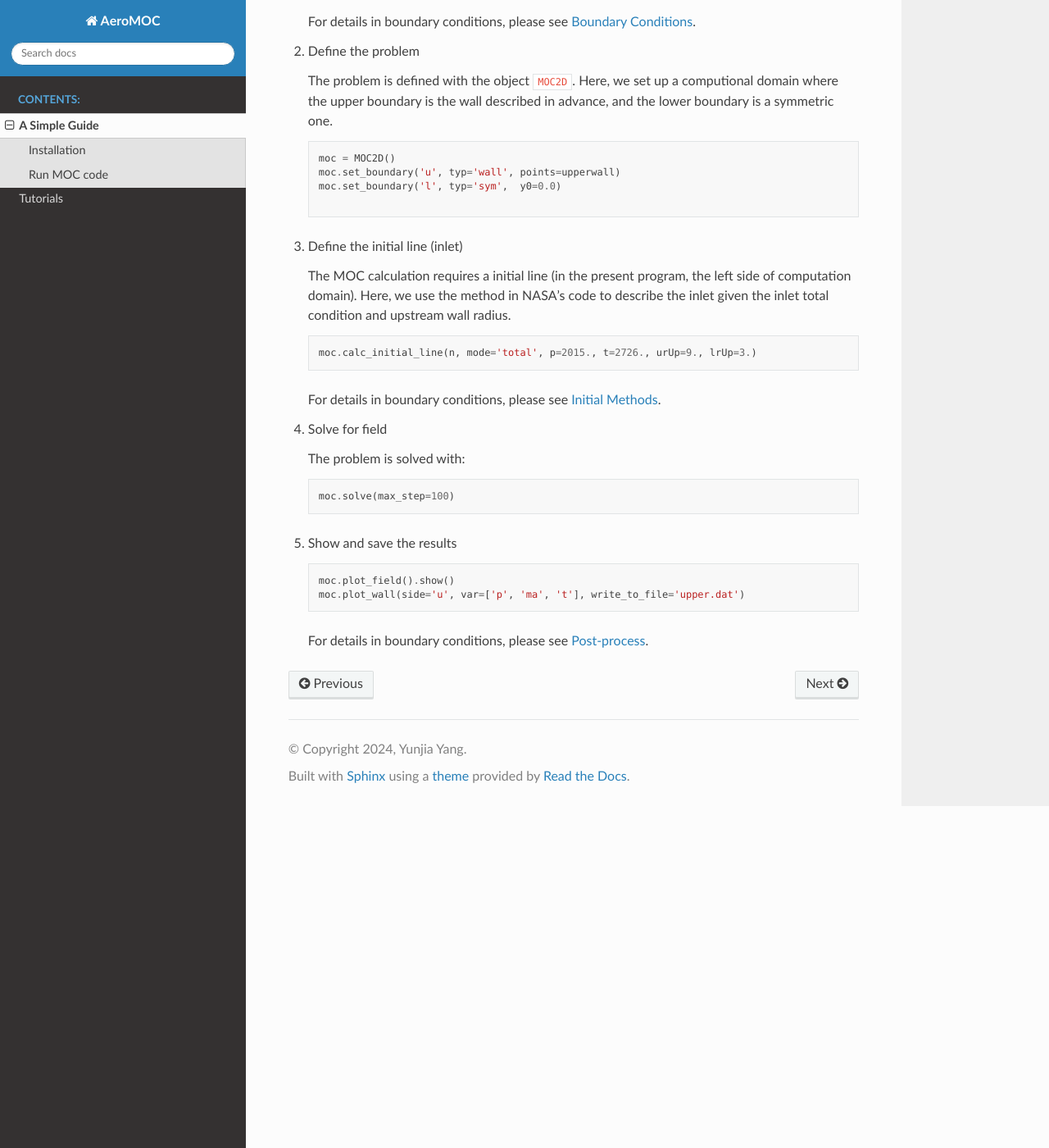
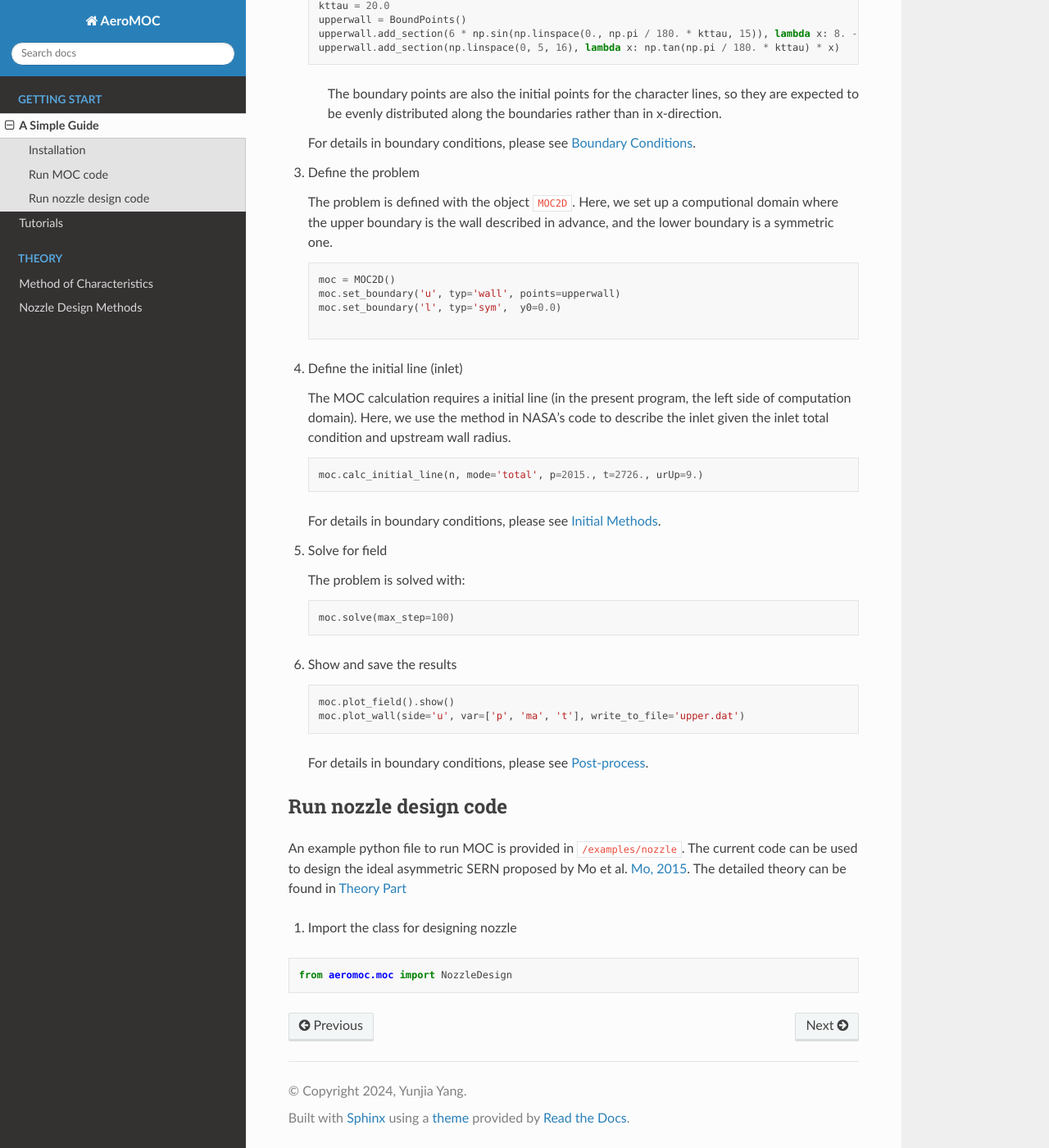
Before and after one commit to YangYunjia/AeroMOC, a Sphinx documentation site: the page built from docs/source/simpleguide.md, in a window 1280 px wide and 1400 px high, scrolled down 823 px. Shown: the whole window at 82% size. Built offline with Sphinx 7.4.7 and the Read the Docs theme 2.0.0, drawn with Linux system fonts in a browser that asks for light colours; some of the changed text lies outside the part shown.

Commit message:
update docs

````diff
--- /dev/null
+++ b/docs/source/methodofchar.md
@@ -0,0 +1 @@
+# Method of Characteristics
--- /dev/null
+++ b/docs/source/nozzledesign.md
@@ -0,0 +1 @@
+# Nozzle Design Methods
--- a/docs/source/simpleguide.md
+++ b/docs/source/simpleguide.md
@@ -12,22 +12,30 @@
 
 An example python file to run MOC is provided in `/examples/moc`. The problem is described as: given the boundaries (upper and lower) and inlet, solve for the flowfield between the upper and lower boundaries.
 
-1. Describe the boundary
+1. Import the packages
+
+```python
+from aeromoc.moc import MOC2D
+from aeromoc.bc import BoundPoints
+import numpy as np
+```
+
+2. Describe the boundary
 
     The boundary of the computation domain are described with a series of points in the class `BoundPoints`.  It is constructed by using `add_section`. The code below constructs a boundary with two sections. The first section is an 20 degree arc with radius = 6.0 and center located at (0., 8.). The second section is a straight line whose x projection length = 5. and along the  tangential direction of the upstream arc.
 
     ```python
     kttau = 20.0
     upperwall = BoundPoints()
-    upperwall.add_section(6 * np.sin(np.linspace(0., math.pi / 180. * kttau, 15)), lambda x: 8. - (6.**2 - x**2)**0.5)
-    upperwall.add_section(np.linspace(0, 5, 16), lambda x: math.tan(math.pi / 180. * kttau) * x)
+    upperwall.add_section(6 * np.sin(np.linspace(0., np.pi / 180. * kttau, 15)), lambda x: 8. - (6.**2 - x**2)**0.5)
+    upperwall.add_section(np.linspace(0, 5, 16), lambda x: np.tan(np.pi / 180. * kttau) * x)
     ```
 
     > The boundary points are also the initial points for the character lines, so they are expected to be evenly distributed along the boundaries rather than in x-direction.
 
     For details in boundary conditions, please see [Boundary Conditions](./tutorials.md#boundary-conditions).
 
-2. Define the problem
+3. Define the problem
 
     The problem is defined with the object `MOC2D`. Here, we set up a computional domain where the upper boundary is the wall described in advance, and the lower boundary is a symmetric one.
 
@@ -38,17 +46,17 @@ An example python file to run MOC is provided in `/examples/moc`. The problem is
 
     ```
 
-3. Define the initial line (inlet)
+4. Define the initial line (inlet)
 
     The MOC calculation requires a initial line (in the present program, the left side of computation domain). Here, we use the method in NASA's code to describe the inlet given the inlet total condition and upstream wall radius.
 
     ```python
-    moc.calc_initial_line(n, mode='total', p=2015., t=2726., urUp=9., lrUp=3.)
+    moc.calc_initial_line(n, mode='total', p=2015., t=2726., urUp=9.)
     ```
 
     For details in boundary conditions, please see [Initial Methods](./tutorials.md#initial-methods).
 
-4. Solve for field
+5. Solve for field
 
     The problem is solved with:
 
@@ -64,3 +72,13 @@ An example python file to run MOC is provided in `/examples/moc`. The problem is
     ```
 
     For details in boundary conditions, please see [Post-process](./tutorials.md#post-process).
+
+## Run nozzle design code
+
+An example python file to run MOC is provided in `/examples/nozzle`. The current code can be used to design the ideal asymmetric SERN proposed by Mo et al. [Mo, 2015](https://xueshu.baidu.com/usercenter/paper/show?paperid=405d0a064724ac1e31c07aecd55e80dd). The detailed theory can be found in [Theory Part](./nozzledesign.md)
+
+1. Import the class for designing nozzle
+
+```python
+from aeromoc.moc import NozzleDesign
+```
````
Also changed, not shown: other parts of docs/source/simpleguide.md (+1 -1 lines), README.md (+4 -0 lines), docs/source/index.rst (+9 -6 lines), docs/source/tutorials.md (+3 -3 lines).
